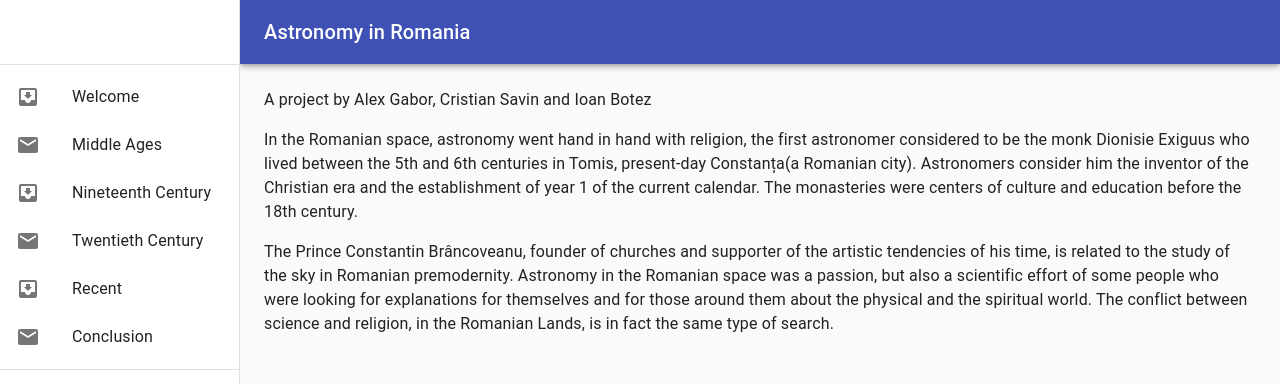
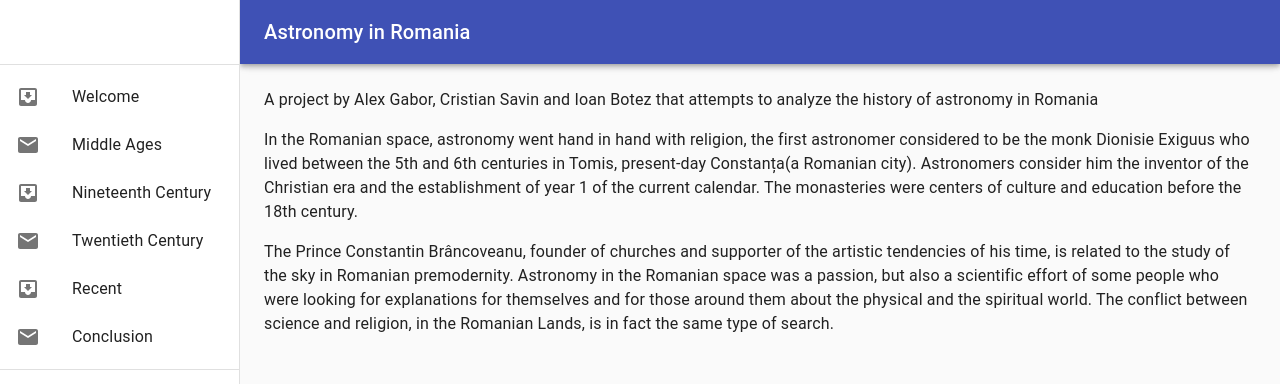
Before and after one commit to bioan/astronomyhw1, a React (Create React App) app: page / in a window 1280 px wide. Shown: the top 384 px of the page. Built offline with nearby package versions, Linux system fonts and the light colour scheme.

Commit message:
updated welcome

```diff
--- a/src/periods/Welcome.js
+++ b/src/periods/Welcome.js
@@ -6,7 +6,7 @@ const Welcome = ({classes}) => {
     <main className={classes.content}>
       <div className={classes.toolbar} />
       <Typography paragraph>
-        A project by Alex Gabor, Cristian Savin and Ioan Botez
+        A project by Alex Gabor, Cristian Savin and Ioan Botez that attempts to analyze the history of astronomy in Romania
       </Typography>
 
       <Typography paragraph>
```
